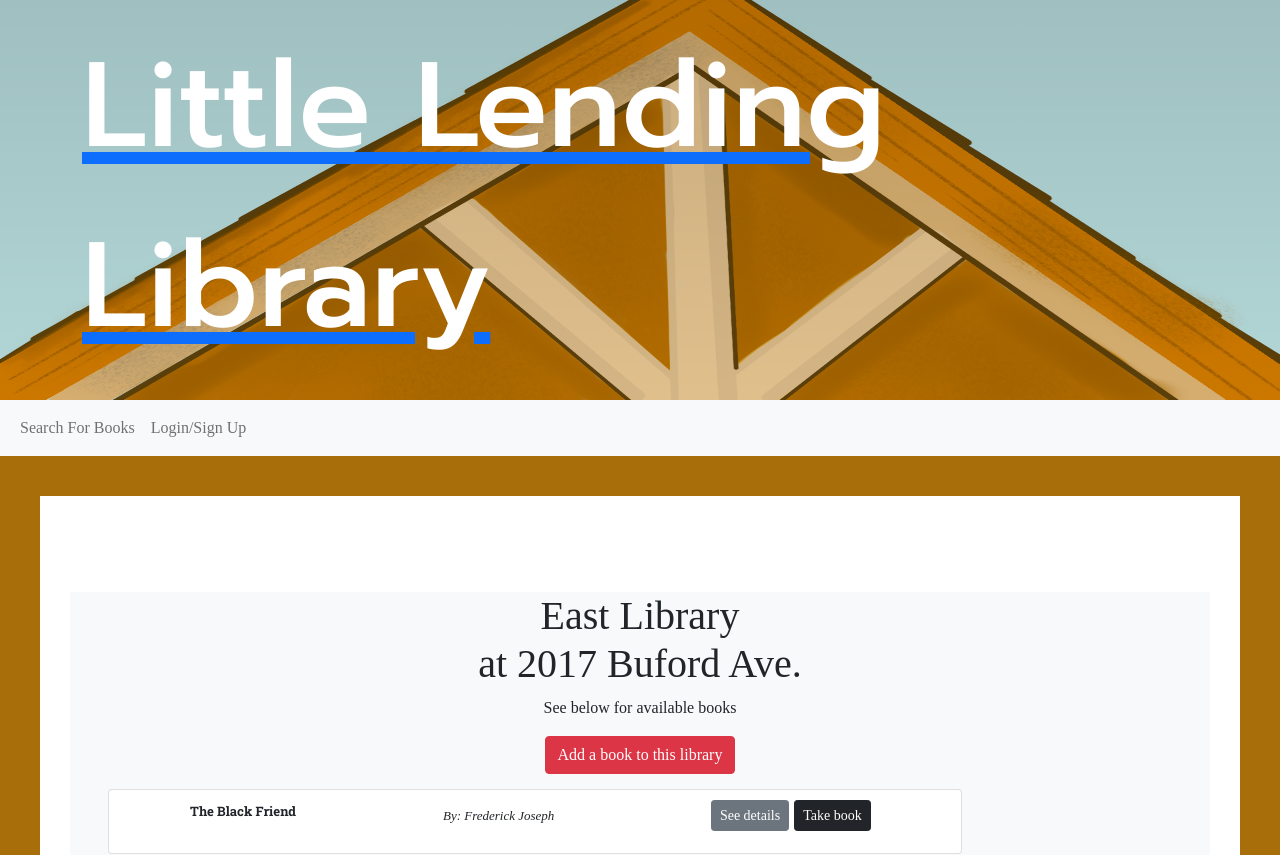
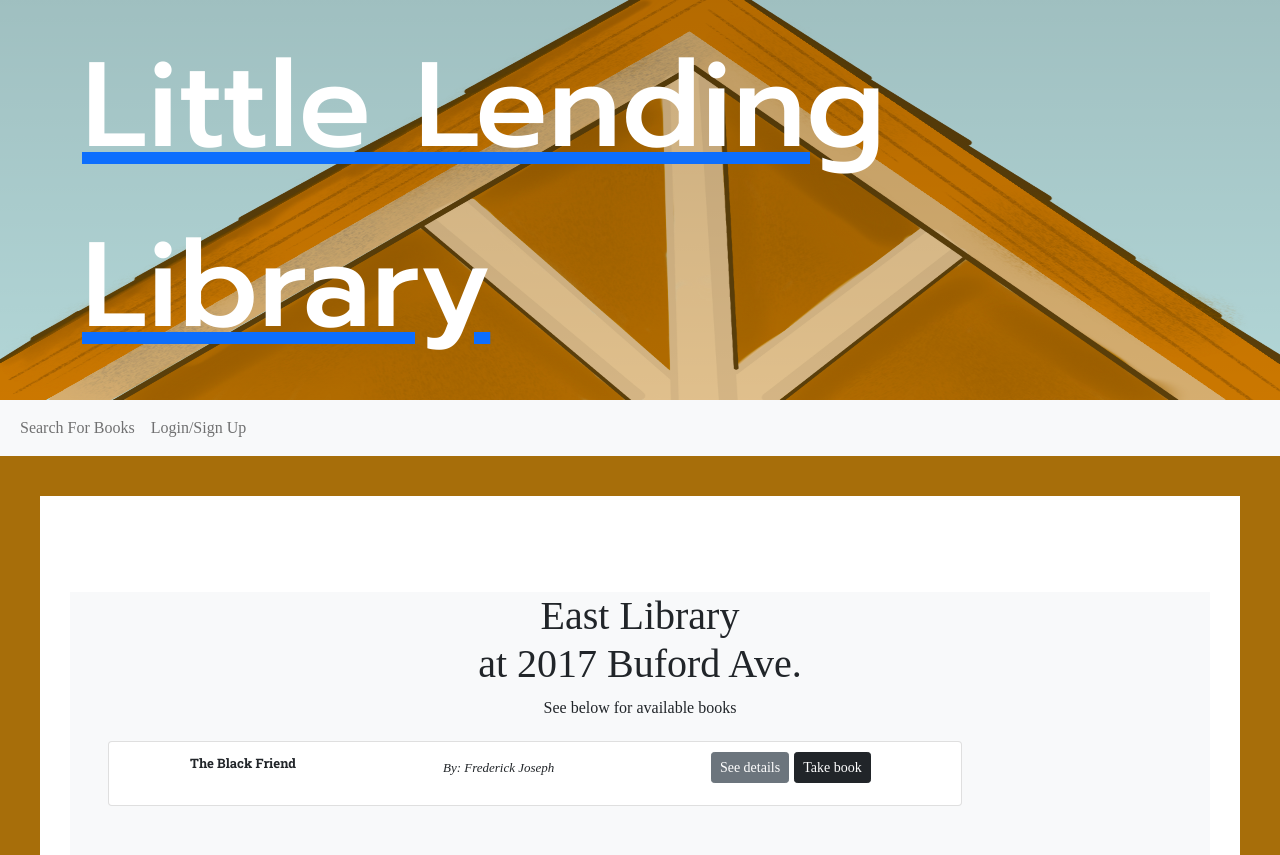
Before and after one commit to maayazed/react-collab-final, a React (Create React App) app in the folder client/: page /library in a window 1280 px wide. Shown: the top 855 px of the page. Built offline with nearby package versions, Linux system fonts and the light colour scheme; a web font is replaced by a local one.

Commit message:
actually added auth

```diff
--- a/client/src/pages/Library.js
+++ b/client/src/pages/Library.js
@@ -97,9 +97,11 @@ const Library = () => {
             <p>See below for available books</p>
           </Container>
           <Container>
-      <Link to='/addbook'>
-      <button type="button" className="btn btn-danger">Add a book to this library</button>
+            {Auth.loggedIn() && (
+              <Link to='/addBook'>
+                <Button type="button" className="btn btn-danger">Add a book to this library</Button>
               </Link>
+            )}
             <div className='col-12 d-flex flex-direction-column-reverse spacebefore'>
               {/* need to list books that exist in this library */}
               {/* {searchedBooks.map((book) => {
```
Also changed, not shown: 1 other file (tests, documents, lock files or other folders). Lines whose indentation alone changed are shown as unchanged.
